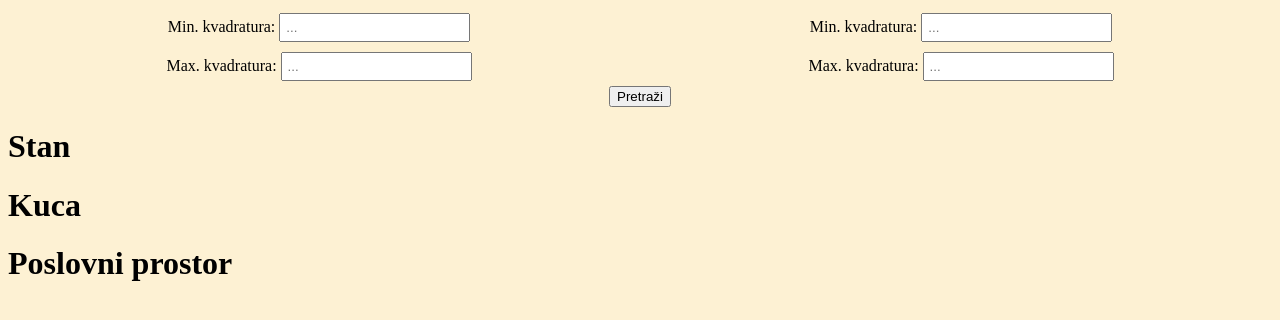
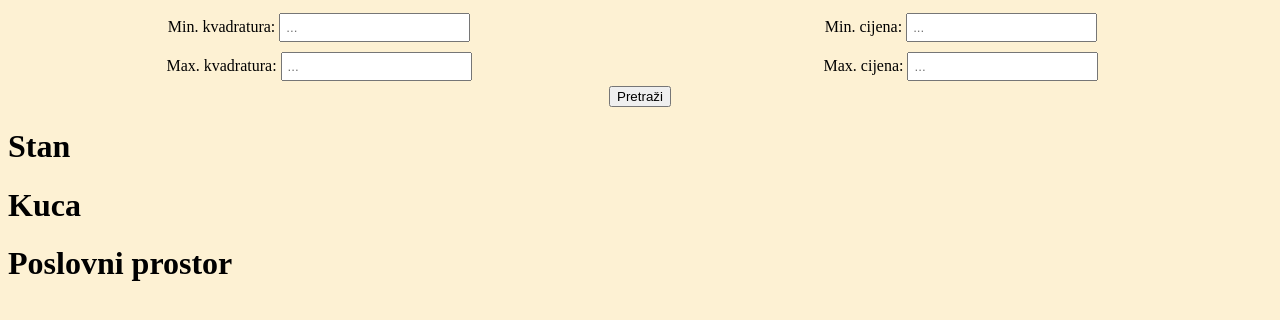
Before and after one commit to zlendo1/wt-real-estate-web-app, a website: page public/html/nekretnine.html in a window 1280 px wide. Drawn offline with Linux system fonts and the light colour scheme; no server answers.

Commit message:
renamed inputs and labels appropriately

```diff
--- a/public/html/nekretnine.html
+++ b/public/html/nekretnine.html
@@ -22,12 +22,12 @@
             </div>
             <div class="grid_item">
                 <label>
-                    Min. kvadratura:
-                    <input type="text" name="min_kvadratura" id="min_cijena" placeholder="...">
+                    Min. cijena:
+                    <input type="text" name="min_cijena" id="min_cijena" placeholder="...">
                 </label>
                 <label>
-                    Max. kvadratura:
-                    <input type="text" name="max_kvadratura" id="max_cijena" placeholder="...">
+                    Max. cijena:
+                    <input type="text" name="max_cijena" id="max_cijena" placeholder="...">
                 </label>
             </div>
         </div>
```
